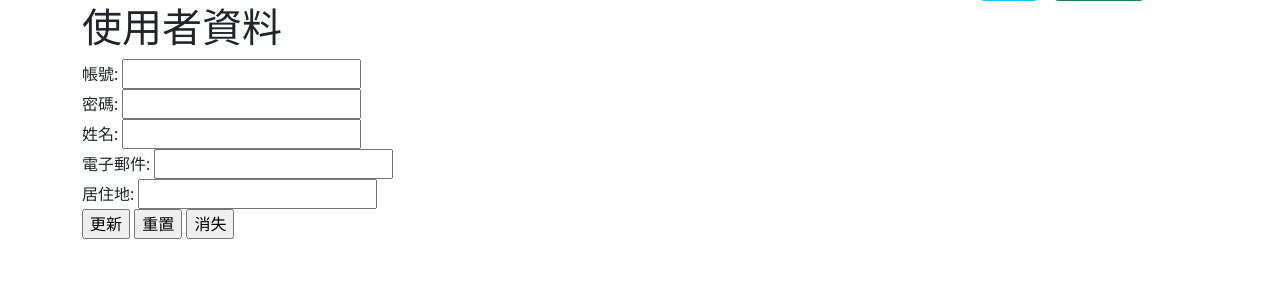
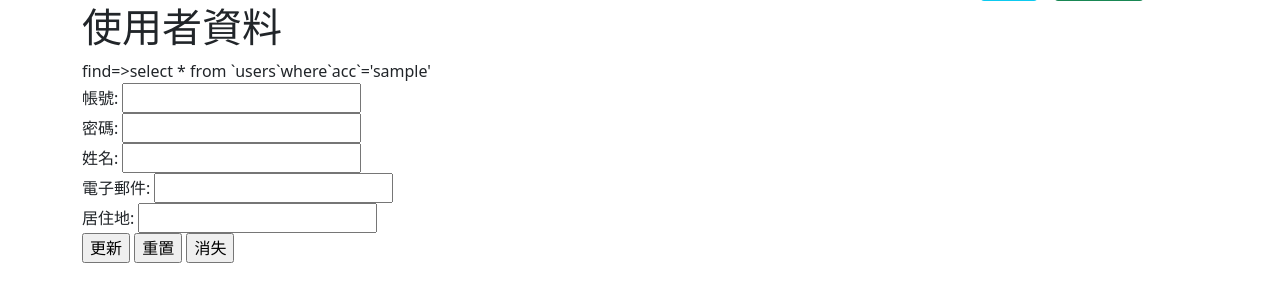
Before and after one commit to s8140156/1113-PHP-SQL, a PHP site: page /member.php in a window 1280 px wide. Shown: the part 37-340 px from the top of the page. Run offline with PHP 8.4, Linux system fonts and the light colour scheme; the visitor is signed in with stand-in values (Sample User, id 1); data that the repository does not hold is empty.

Commit message:
重新將昨天最後版本蓋回

```diff
--- a/mall/include/connect.php
+++ b/mall/include/connect.php
@@ -67,7 +67,7 @@ function find($table,$id){
 	}else{
 		echo "錯誤:參數的資料型態必須是數字或陣列";
 	}
-	// echo 'find=>' .$sql;
+	echo 'find=>' .$sql;
 	$row=$pdo->query($sql)->fetch(PDO::FETCH_ASSOC);
 	return $row;
 	// 找一筆而已 把變數變單數
--- a/mall/member.php
+++ b/mall/member.php
@@ -9,10 +9,8 @@ include_once "./include/connect.php";
     <meta charset="UTF-8">
     <meta name="viewport" content="width=device-width, initial-scale=1.0">
     <title>會員中心</title>
-    <link href="https://cdn.jsdelivr.net/npm/bootstrap@5.0.2/dist/css/bootstrap.min.css" rel="stylesheet"
-        integrity="sha384-EVSTQN3/azprG1Anm3QDgpJLIm9Nao0Yz1ztcQTwFspd3yD65VohhpuuCOmLASjC" crossorigin="anonymous">
-    <script src="https://cdn.jsdelivr.net/npm/bootstrap@5.0.2/dist/js/bootstrap.bundle.min.js"
-        integrity="sha384-MrcW6ZMFYlzcLA8Nl+NtUVF0sA7MsXsP1UyJoMp4YLEuNSfAP+JcXn/tWtIaxVXM" crossorigin="anonymous">
+    <link href="https://cdn.jsdelivr.net/npm/bootstrap@5.0.2/dist/css/bootstrap.min.css" rel="stylesheet" integrity="sha384-EVSTQN3/azprG1Anm3QDgpJLIm9Nao0Yz1ztcQTwFspd3yD65VohhpuuCOmLASjC" crossorigin="anonymous">
+    <script src="https://cdn.jsdelivr.net/npm/bootstrap@5.0.2/dist/js/bootstrap.bundle.min.js" integrity="sha384-MrcW6ZMFYlzcLA8Nl+NtUVF0sA7MsXsP1UyJoMp4YLEuNSfAP+JcXn/tWtIaxVXM" crossorigin="anonymous">
     </script>
 </head>
 
@@ -34,12 +32,9 @@ include_once "./include/connect.php";
                 echo "<a href='./api/logout.php' class='btn btn-info mx-2'>登出</a>";
                 echo "<a href='member.php' class='btn btn-success mx-2'>會員中心</a>";
             } else {
-                echo $_SESSION['error']="沒有登入相關驗證，非法登入";
-                // header('location:index.php');
-                // unset($_SESSION['user']);
             ?>
-            <a href="reg.php" class="btn btn-primary mx-2">註冊</a>
-            <a href="login_form.php" class="btn btn-success mx-2">登入</a>
+                <a href="reg.php" class="btn btn-primary mx-2">註冊</a>
+                <a href="login_form.php" class="btn btn-success mx-2">登入</a>
 
             <?php
             }
@@ -60,9 +55,6 @@ include_once "./include/connect.php";
             unset($_SESSION['msg']);
             echo "</div>";
         }
-        // 這邊是承接當會員編輯後的表單 是否有session訊息 視會員的操作顯示對應的訊息在會員中心裡的會員資料表上
-        // 並要注意這只是show個狀態訊息 所以不需要session一直記著 所以要接著解除unset這個session($_SESSION['msg'])
-
         // $dsn="mysql:host=localhost;charset=utf8;dbname=member";
         // $pdo=new PDO($dsn,'root','');
         // $sql = "select * from users where `acc`='{$_SESSION['user']}'";
@@ -70,6 +62,8 @@ include_once "./include/connect.php";
         $user = find('users',['acc'=>"{$_SESSION['user']}"]);
         // 要撈出已註冊的會員資料 這邊假設是acc是獨一性 不會重複 往後在寫時 需要獨一的值來辨識
         // 這邊已沒有表單過來 要從session撈資料
+
+
         ?>
         <form action="./api/update.php" method="post">
             <div>
@@ -96,21 +90,13 @@ include_once "./include/connect.php";
             </div>
             <div>
                 <input type="hidden" name="id" id="id" value="<?=$user['id'];?>">
-                <!-- type=hidden 把id這個欄位隱藏起來不需給使用者看 但是要傳值 -->
+
                 <input type="submit" value="更新">
-                <!-- type=submit一定觸發form action到指定網頁update.php -->
                 <input type="reset" value="重置">
                 <input type="button" value="消失" onclick="location.href='./api/del_user.php?id=<?=$user['id'];?>'">
             </div>
 
         </form>
-        <!-- <form action="del_user.php" method='post'>
-            <input type="hidden" name="id" id="id" value="<?=$user['id'];?>">
-            <input type="submit" value="消失">
-        </form> -->
-        <!-- 這邊是另一種刪除會員資料方式 由於上面的消失使用type=button沒有功用 所以必須改submit方式
-        但是表單不能再包表單 需獨立拉出重新建連結至del頁面 但會造成頁面格式醜 案件獨立在外沒有排版 -->
-
     </div>
 
 </body>
```
